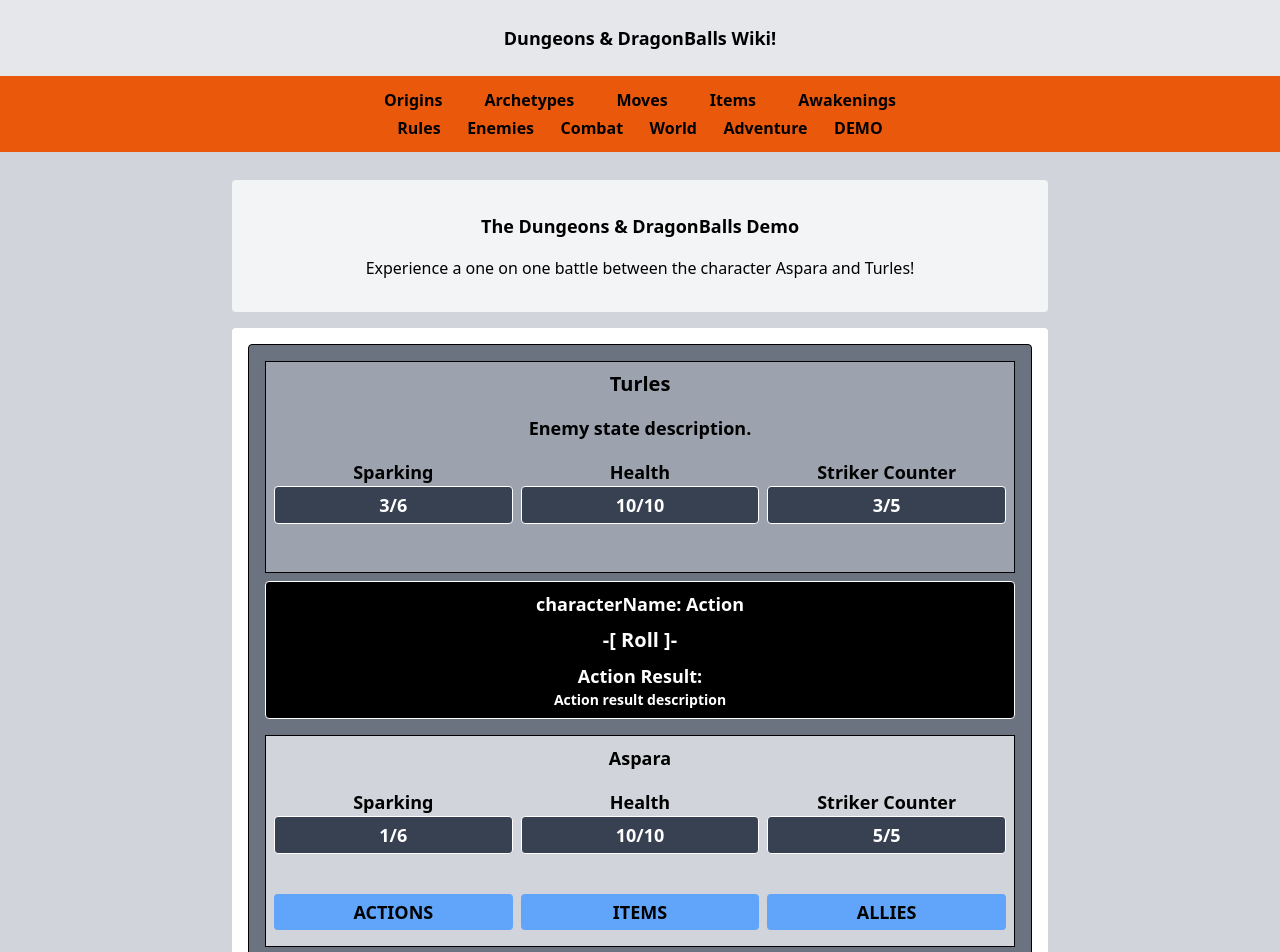
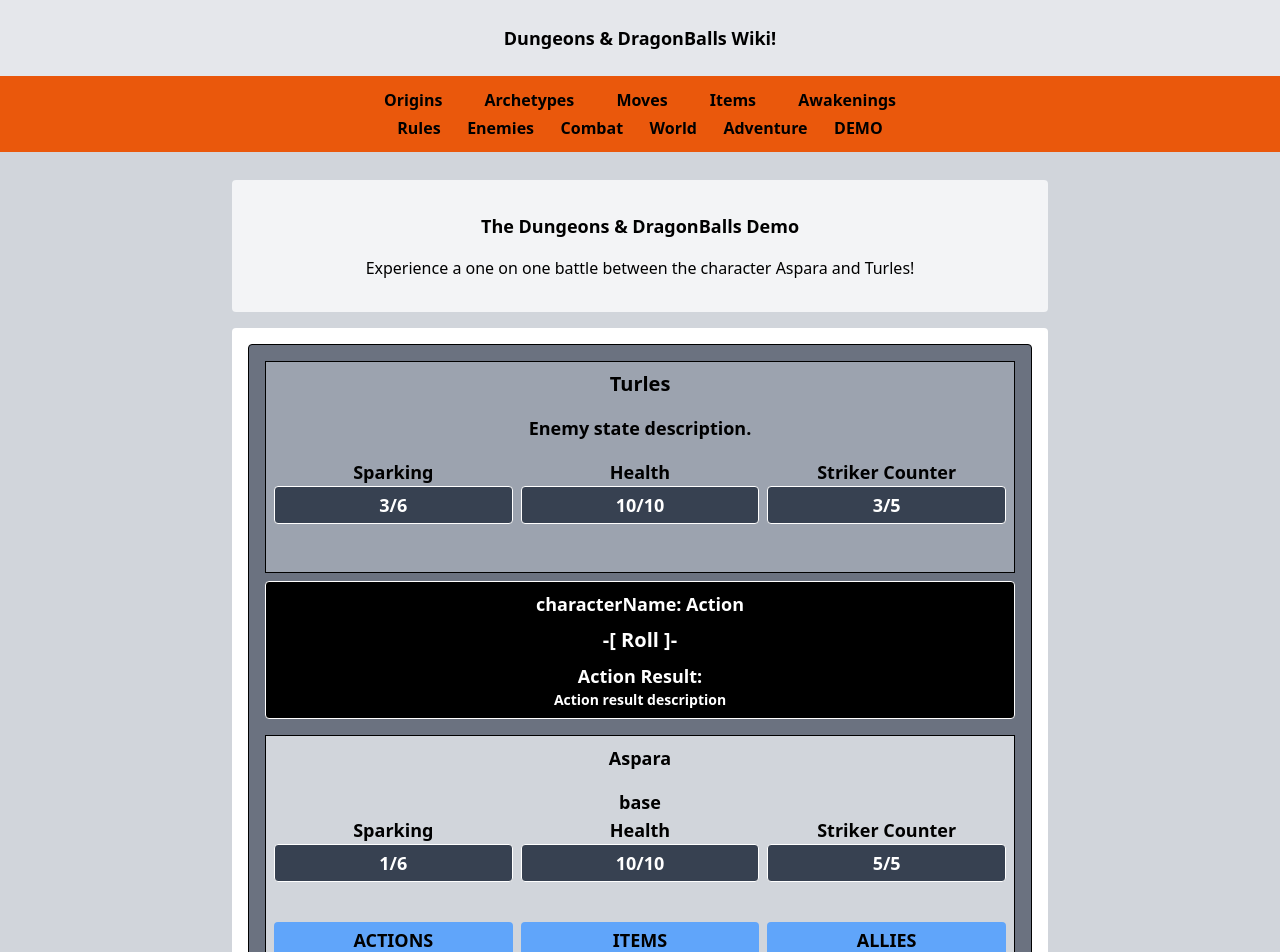
Before and after one commit to KylePep/ddbwiki, a Next.js app: page /demo in a window 1280 px wide. Shown: the top 952 px of the page. Built offline with nearby package versions, Linux system fonts and the light colour scheme.

Commit message:
implemented setState for setting the menus state

```diff
--- a/app/demo/page.tsx
+++ b/app/demo/page.tsx
@@ -1,6 +1,6 @@
 'use client'
 import { DEMO_DATA, ENEMY_TYPES } from '@/shared/constants'
-import React from 'react'
+import React, { useState } from 'react'
 
 const data = DEMO_DATA
 
@@ -30,6 +30,7 @@ const boss = () => {
     }
 
 export default function page() {
+  const [selectMenu, setSelectMenu] = useState("base")
   const Boss = boss()
   const Player = player()
   return (
@@ -81,6 +82,7 @@ export default function page() {
           </div>
           <div className='text-lg font-bold text-center mt-4 bg-gray-300 border border-solid border-black p-2'>
             <p className='mb-4'>{Player.base.name}</p>
+            <p>{selectMenu}</p>
             <div className='grid grid-cols-3 gap-2 mb-10'>
                 <div>
                   <p className='text-center'>Sparking</p>
@@ -104,15 +106,16 @@ export default function page() {
             <div className='grid grid-cols-3 gap-2'>
 
               <div className='bg-blue-400 mb-2 px-2 py-1 rounded'>
-                <button className=' hover:text-white'>ACTIONS</button>
+                {selectMenu === "action" ? <button onClick={() => setSelectMenu("base")} className='hover:text-white'>Close</button> : <button onClick={() => setSelectMenu("action")} className='hover:text-white'>ACTIONS</button> }
+
               </div>
 
               <div className='bg-blue-400 mb-2 px-2 py-1 rounded'>
-                <button className='hover:text-white'>ITEMS</button>
+              {selectMenu === "item" ? <button onClick={() => setSelectMenu("base")} className='hover:text-white'>Close</button> : <button onClick={() => setSelectMenu("item")} className='hover:text-white'>ITEMS</button>}
               </div>
 
               <div className='bg-blue-400 mb-2 px-2 py-1 rounded'>
-                <button className='hover:text-white'>ALLIES</button>
+              {selectMenu === "ally" ? <button onClick={() => setSelectMenu("base")} className='hover:text-white'>Close</button> : <button onClick={() => setSelectMenu("ally")} className='hover:text-white'>ALLIES</button>}
               </div>
 
             </div>
```
